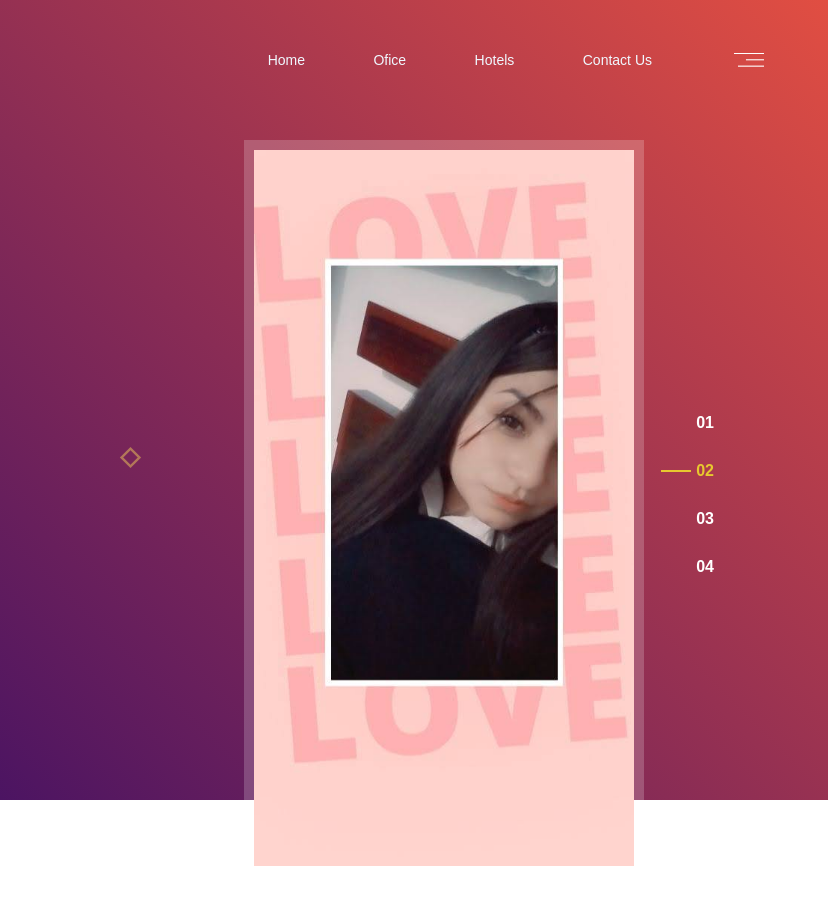
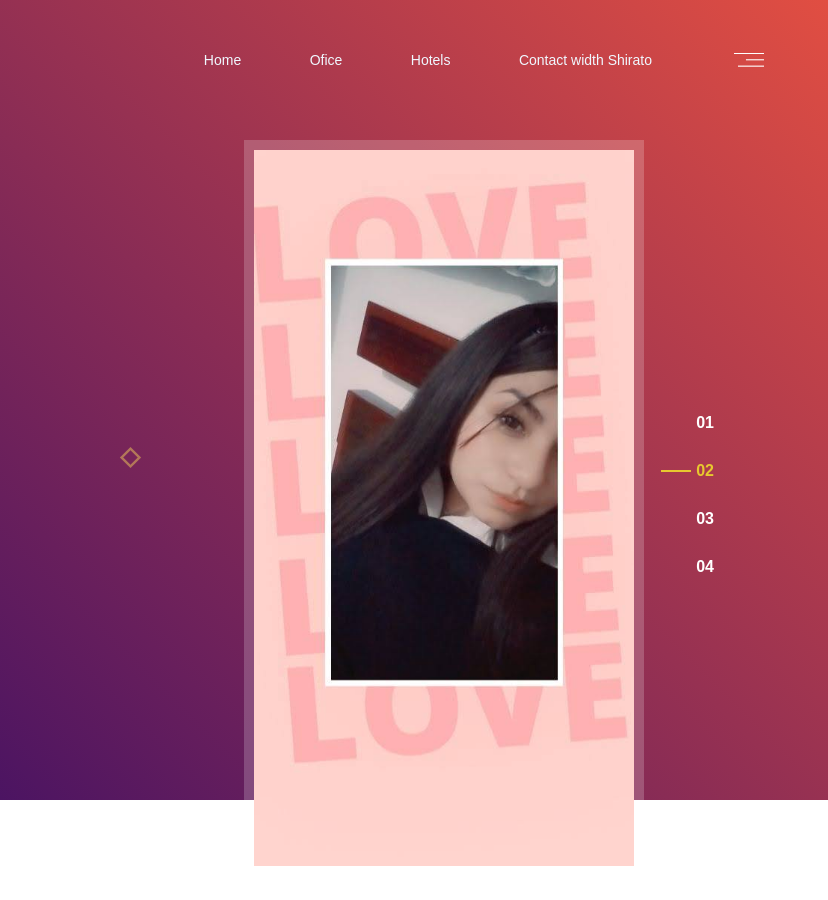
Before and after one commit to Shirato-angeles/image-gallery, a plain HTML site: page index.html in a window 1280 px wide. Shown: the full height of the page, 452-1280 px from the left. Drawn offline with Linux system fonts and the light colour scheme.

Commit message:
new commits

```diff
--- a/index.html
+++ b/index.html
@@ -18,7 +18,7 @@
                     <li><a href="#">Home</a></li>
                     <li><a href="#">Ofice</a></li>
                     <li><a href="#">Hotels</a></li>
-                    <li><a href="#">Contact Us</a></li>
+                    <li><a href="#">Contact width Shirato</a></li>
                 </ul>
             </nav>
             <img src="./Studio8 Img/menu.png" class="menu-icon">
```
Also changed, not shown: 1 other file.
